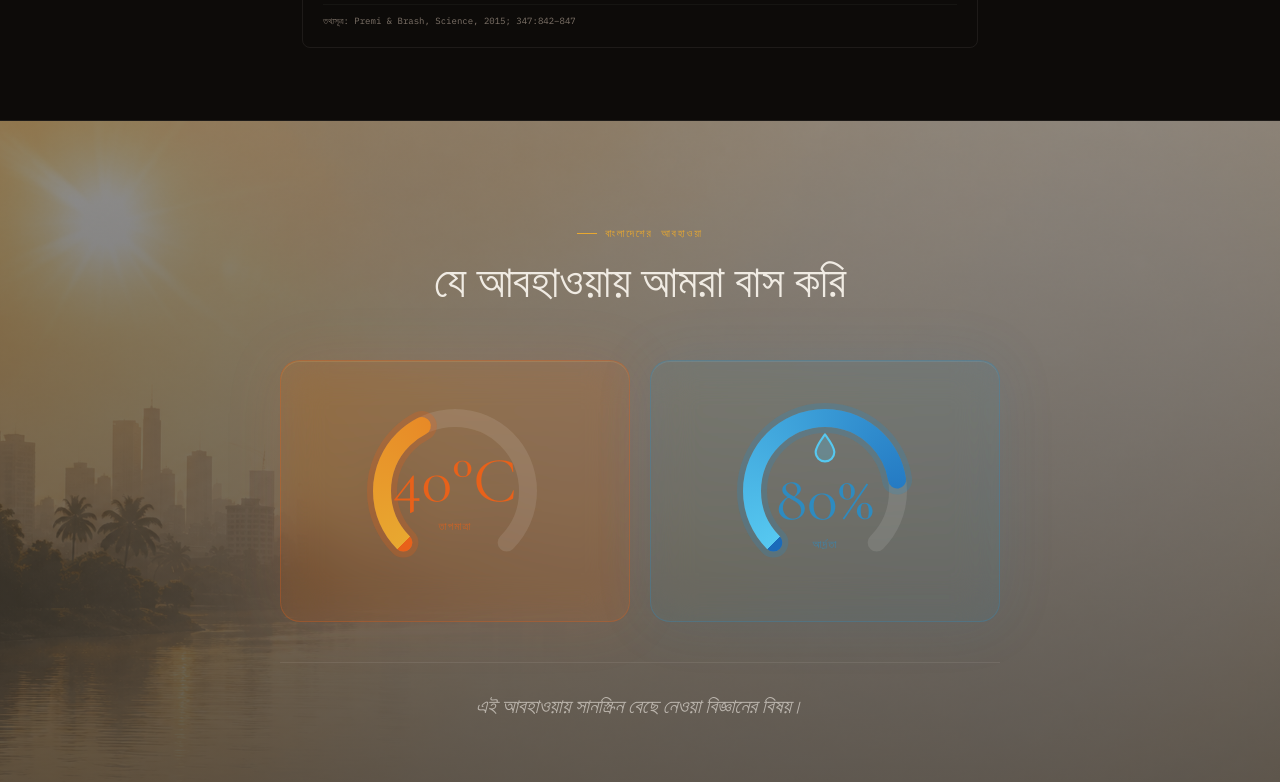
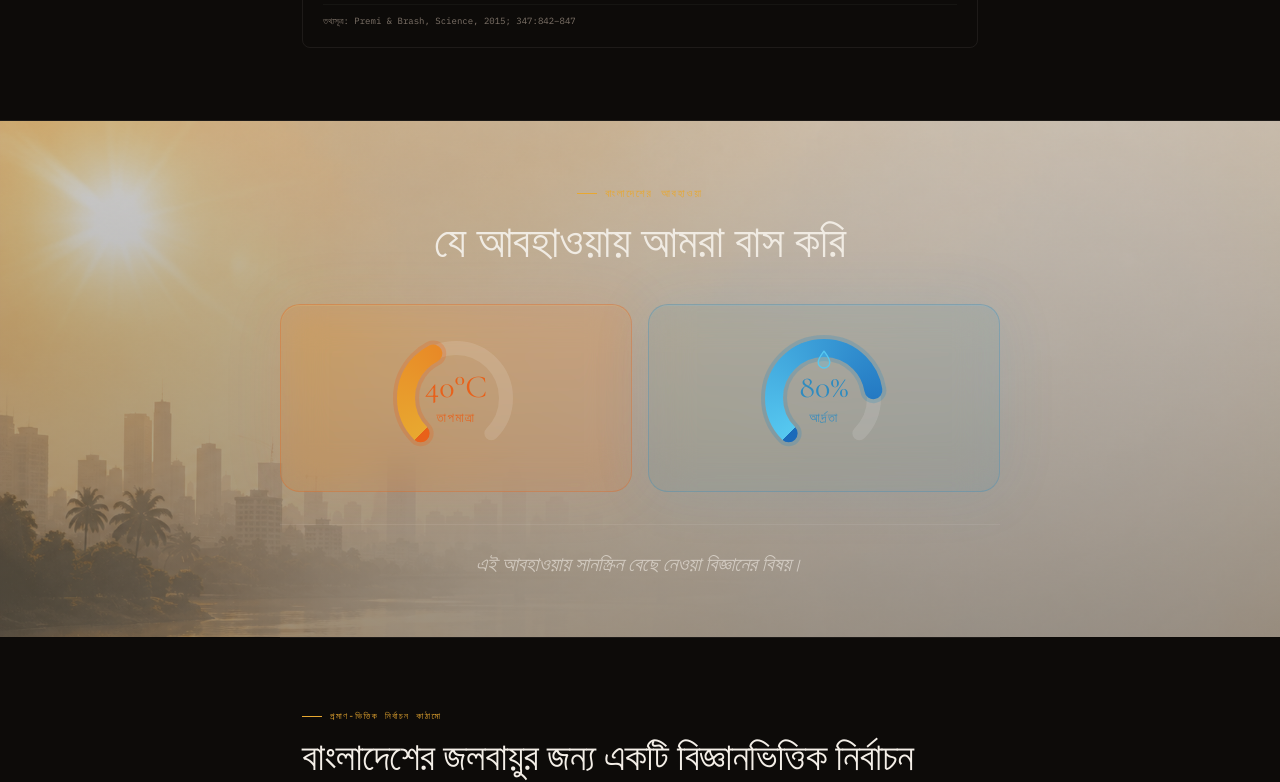
Before and after one commit to naeemBro17/Sunscreen-Thesis, a React (Vite) app: page / in a window 1280 px wide. Shown: the part 8660-9442 px from the top of the page. Built offline with nearby package versions, Linux system fonts and the light colour scheme.

Commit message:
fix frosted glass with isolation, overlay, and layout

```diff
--- a/src/components/ArcGauge.jsx
+++ b/src/components/ArcGauge.jsx
@@ -3,8 +3,8 @@ import useInViewOnce from "../hooks/useInViewOnce";
 
 const START_ANGLE = (135 * Math.PI) / 180;
 const SWEEP_ANGLE = (270 * Math.PI) / 180;
-const TRACK_WIDTH = 18;
-const GLOW_WIDTH = 30;
+const TRACK_WIDTH = 14;
+const GLOW_WIDTH = 26;
 const FILL_WIDTH = 18;
 
 function easeOutCubic(x) {
--- a/src/components/BangladeshClimate.jsx
+++ b/src/components/BangladeshClimate.jsx
@@ -7,8 +7,8 @@ function WaterDropIcon() {
   return (
     <svg
       className="bgc-drop-icon"
-      width="32"
-      height="32"
+      width="20"
+      height="20"
       viewBox="0 0 24 24"
       fill="rgba(86,200,240,0.25)"
       stroke="#56C8F0"
@@ -22,7 +22,8 @@ function WaterDropIcon() {
 }
 
 function BangladeshClimate() {
-  const { t } = useContext(AppContext);
+  const { t, theme } = useContext(AppContext);
+  const trackColor = theme === "light" ? "rgba(0,0,0,0.10)" : "rgba(255,255,255,0.12)";
 
   return (
     <motion.section
@@ -44,17 +45,19 @@ function BangladeshClimate() {
           <div className="bgc-card bgc-card--heat">
             <ArcGauge
               fraction={0.4}
-              trackColor="rgba(255,255,255,0.10)"
+              trackColor={trackColor}
               glowColor="rgba(232,97,26,0.25)"
               gradientFrom="#E8A830"
               gradientTo="#E8611A"
               duration={1500}
             >
+              <div className="arc-gauge-readout">
                 <div className="bgc-gauge-value" style={{ color: "#E8611A" }}>
                   {t["bgc.heat.value"]}
                 </div>
-              <div className="bgc-gauge-label" style={{ color: "rgba(232,97,26,0.7)" }}>
+                <div className="bgc-gauge-label" style={{ color: "rgba(232,97,26,0.9)" }}>
                   {t["bgc.heat.label"]}
+                </div>
               </div>
             </ArcGauge>
           </div>
@@ -62,19 +65,23 @@ function BangladeshClimate() {
           <div className="bgc-card bgc-card--humidity">
             <ArcGauge
               fraction={0.8}
-              trackColor="rgba(255,255,255,0.10)"
+              trackColor={trackColor}
               glowColor="rgba(46,139,192,0.25)"
               gradientFrom="#56C8F0"
               gradientTo="#1A6ABA"
               duration={1800}
               delay={300}
             >
+              <div className="arc-gauge-readout">
+                <div className="arc-gauge-icon-wrap">
                   <WaterDropIcon />
+                </div>
                 <div className="bgc-gauge-value" style={{ color: "#2E8BC0" }}>
                   {t["bgc.humidity.value"]}
                 </div>
-              <div className="bgc-gauge-label" style={{ color: "rgba(46,139,192,0.7)" }}>
+                <div className="bgc-gauge-label" style={{ color: "rgba(46,139,192,0.9)" }}>
                   {t["bgc.humidity.label"]}
+                </div>
               </div>
             </ArcGauge>
           </div>
--- a/src/styles/global.css
+++ b/src/styles/global.css
@@ -721,8 +721,7 @@ a {
 /* ---------- Bangladesh Climate section (bgc) ---------- */
 .bgc-section {
   position: relative;
-  overflow: hidden;
-  padding: 96px 22px;
+  padding: 56px 22px;
   border-top: 1px solid var(--line);
 }
 .bgc-photo {
@@ -735,7 +734,10 @@ a {
 .bgc-overlay {
   position: absolute;
   inset: 0;
-  background: linear-gradient(to bottom, rgba(10,8,6,0.45) 0%, rgba(10,8,6,0.65) 100%);
+  background: linear-gradient(to bottom, rgba(10,8,6,0.20) 0%, rgba(10,8,6,0.40) 100%);
+}
+[data-theme="light"] .bgc-overlay {
+  background: linear-gradient(to bottom, rgba(246,241,234,0.15) 0%, rgba(246,241,234,0.35) 100%);
 }
 .bgc-inner {
   position: relative;
@@ -744,7 +746,7 @@ a {
   margin: 0 auto;
 }
 
-.bgc-heading { text-align: center; margin-bottom: 48px; }
+.bgc-heading { text-align: center; margin-bottom: 32px; }
 .bgc-eyebrow {
   display: inline-flex; align-items: center; gap: 8px; justify-content: center;
   font-family: var(--mono); font-size: 11px;
@@ -760,18 +762,22 @@ a {
   margin-top: 16px;
   line-height: 1.25;
 }
+[data-theme="light"] .bgc-title { color: #2A2117; }
 
 .bgc-cards {
   display: grid;
   grid-template-columns: 1fr 1fr;
-  gap: 20px;
+  gap: 16px;
 }
 
 .bgc-card {
-  backdrop-filter: blur(20px) saturate(180%);
-  -webkit-backdrop-filter: blur(20px) saturate(180%);
+  background: rgba(255,255,255,0.08);
+  backdrop-filter: blur(20px) saturate(160%);
+  -webkit-backdrop-filter: blur(20px) saturate(160%);
+  border: 1px solid rgba(255,255,255,0.15);
+  isolation: isolate;
   border-radius: 20px;
-  padding: 40px 32px;
+  padding: 28px 24px;
   display: flex;
   flex-direction: column;
   align-items: center;
@@ -788,17 +794,25 @@ a {
   box-shadow: inset 0 1px 0 rgba(100,200,255,0.15), 0 0 60px rgba(46,139,192,0.10);
 }
 
-.arc-gauge { position: relative; width: 100%; max-width: 180px; aspect-ratio: 1; margin: 0 auto; }
+.arc-gauge { position: relative; width: 130px; height: 130px; margin: 0 auto; }
 .arc-gauge-canvas { position: absolute; inset: 0; width: 100%; height: 100%; display: block; }
 .arc-gauge-center {
   position: absolute; inset: 0;
-  display: flex; flex-direction: column; align-items: center; justify-content: center;
+  display: flex; align-items: center; justify-content: center;
+}
+.arc-gauge-readout { position: relative; display: flex; flex-direction: column; align-items: center; }
+.arc-gauge-icon-wrap {
+  position: absolute;
+  bottom: 100%;
+  left: 50%;
+  transform: translateX(-50%);
+  margin-bottom: 2px;
 }
 
-.bgc-drop-icon { margin-bottom: 4px; }
-.bgc-gauge-value { font-family: var(--serif); font-size: clamp(1.8rem, 8vw, 4rem); font-weight: 400; line-height: 1; }
+.bgc-drop-icon { display: block; }
+.bgc-gauge-value { font-family: var(--serif); font-size: 32px; font-weight: 400; line-height: 1; }
 .bgc-gauge-label {
-  font-family: var(--mono); font-size: 11px;
+  font-family: var(--mono); font-size: 13px;
   letter-spacing: 0.1em; text-transform: uppercase;
   margin-top: 6px;
 }
@@ -810,12 +824,16 @@ a {
   font-size: 20px;
   color: rgba(244,239,232,0.6);
   border-top: 1px solid rgba(244,239,232,0.08);
-  padding-top: 28px;
-  margin-top: 40px;
+  padding-top: 24px;
+  margin-top: 32px;
   line-height: 1.6;
+}
+[data-theme="light"] .bgc-closing {
+  color: rgba(24,20,14,0.6);
+  border-top-color: rgba(24,20,14,0.1);
 }
 
 @media (max-width: 480px) {
   .bgc-cards { grid-template-columns: 1fr; max-width: 280px; margin: 0 auto; }
-  .bgc-card { padding: 32px 24px; }
+  .bgc-card { padding: 24px 20px; }
 }
```
Lines whose indentation alone changed are shown as unchanged.
